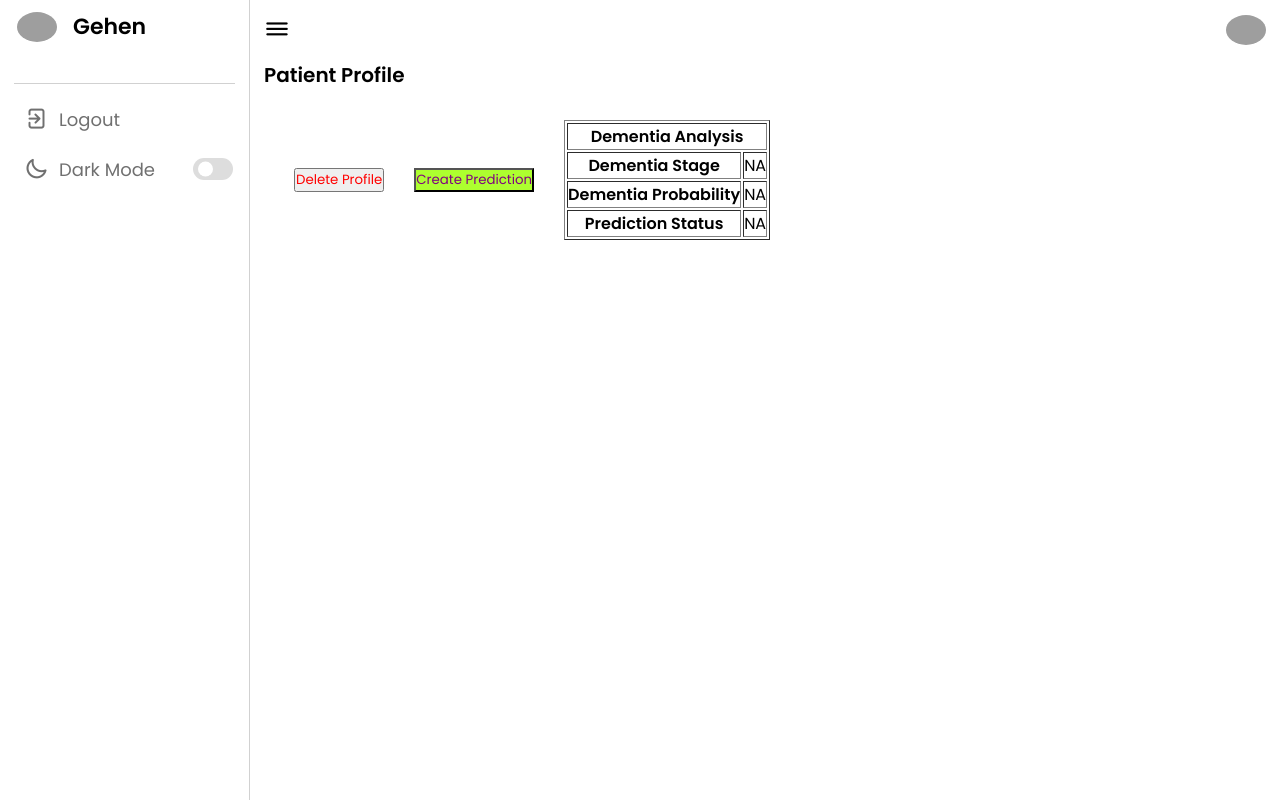
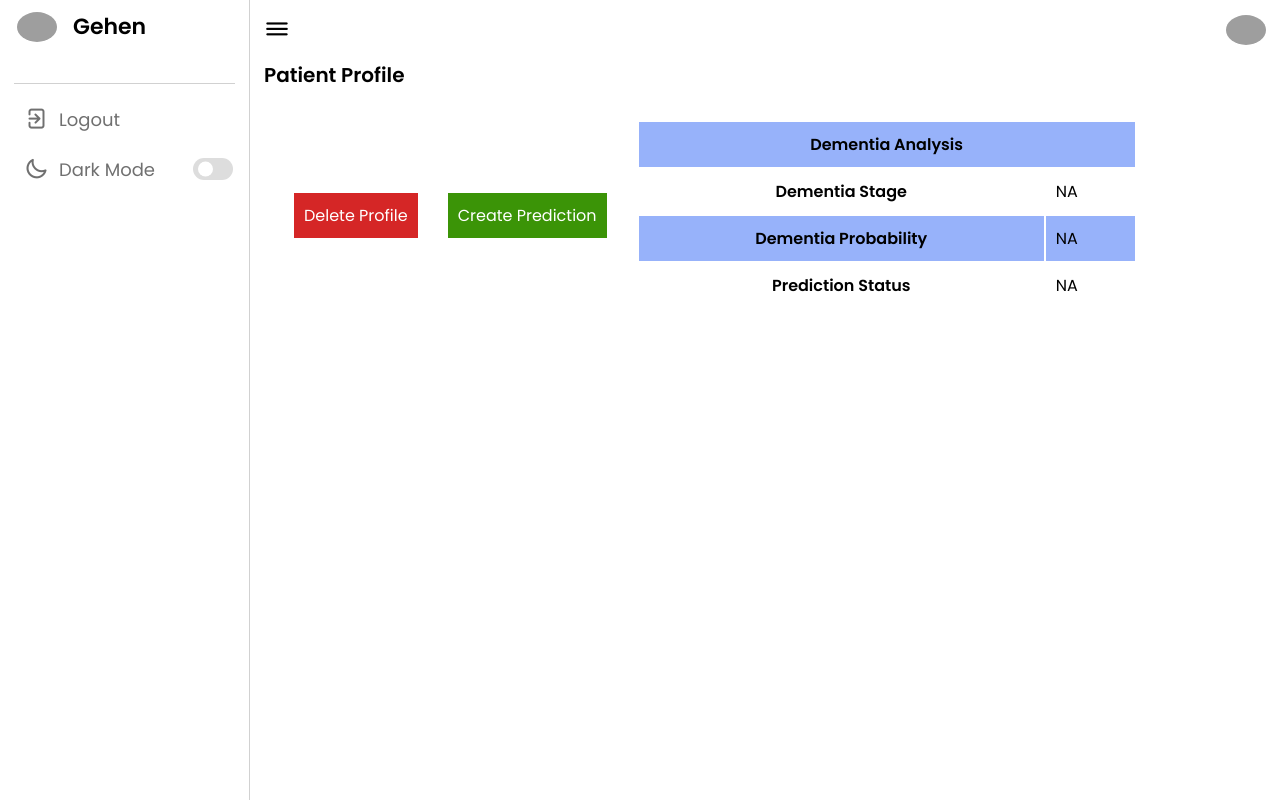
Before and after one commit to Banshaj-Paudel/Project-Gehen, a Flask app: template backend/templates/profile.html in a window 1280 px wide. Run offline with Flask 3, Linux system fonts and the light colour scheme; the template is opened without the code that fills it, so the values that code supplies are empty; style sheets or scripts are compiled from the project's sources; grey boxes are pictures that could not be loaded.

Commit message:
Table and profile card adjusted

```diff
--- a/backend/static/partials/css/profile.css
+++ b/backend/static/partials/css/profile.css
@@ -112,3 +112,33 @@ body.dark {
 .dash-content .overview .profile-and-report .report-area .download-report-btn:hover {
   background-color: var(--hover-color);
 }
+
+.profile-button{
+  padding: 10px;
+  border: none;
+  font-size: 16px;
+  margin: 20px 0;
+}
+.delete-btn{
+  background-color: #d52626;
+  color: #fff;
+  text-decoration: none;
+}
+.prediction-btn{
+  background-color: #3b9407;
+  color: #fff;
+}
+
+table{
+  /* border: 1px solid var(--mri-border-color); */
+  width: 100%;
+  max-width: 500px;
+}
+table tr:nth-child(odd){
+  background-color: var(--primary-color);
+}
+table tr td,
+table tr th{
+  padding: 10px;
+  color: var(--text-color);
+}
--- a/backend/static/partials/css/style.css
+++ b/backend/static/partials/css/style.css
@@ -486,6 +486,9 @@ body .dashboard .dash-content .overview .boxes .box {
 }
 body .dashboard .dash-content .overview .boxes .box .box-image {
   width: 200px;
+  height: 200px;
+  -o-object-fit: cover;
+     object-fit: cover;
   border-radius: 10px;
   margin-bottom: 10px;
 }
--- a/backend/static/partials/scss/style.scss
+++ b/backend/static/partials/scss/style.scss
@@ -522,6 +522,8 @@ body {
                         background-color: var(--primary-color);
                         .box-image{
                             width: 200px;
+                            height: 200px;
+                            object-fit: cover;
                             border-radius: 10px;
                             margin-bottom: 10px;
                         }
--- a/backend/templates/profile.html
+++ b/backend/templates/profile.html
@@ -120,9 +120,9 @@
                     </div>
                     {% endfor %}
                     <br>
-                    <button><a style="text-decoration: none; color: red;" href="/delete/{{patients[0][0]}}">Delete Profile</a></button>
-                    <button style="background-color: greenyellow;color: purple;" onclick=uploadImage()>Create Prediction</button>
-                    <table border="1">
+                    <a class="profile-button delete-btn" href="/delete/{{patients[0][0]}}">Delete Profile</a>
+                    <button class="profile-button prediction-btn" onclick=uploadImage()>Create Prediction</button>
+                    <table>
                       <tr>
                         <th colspan="2">Dementia Analysis</th>
                       </tr>
```
